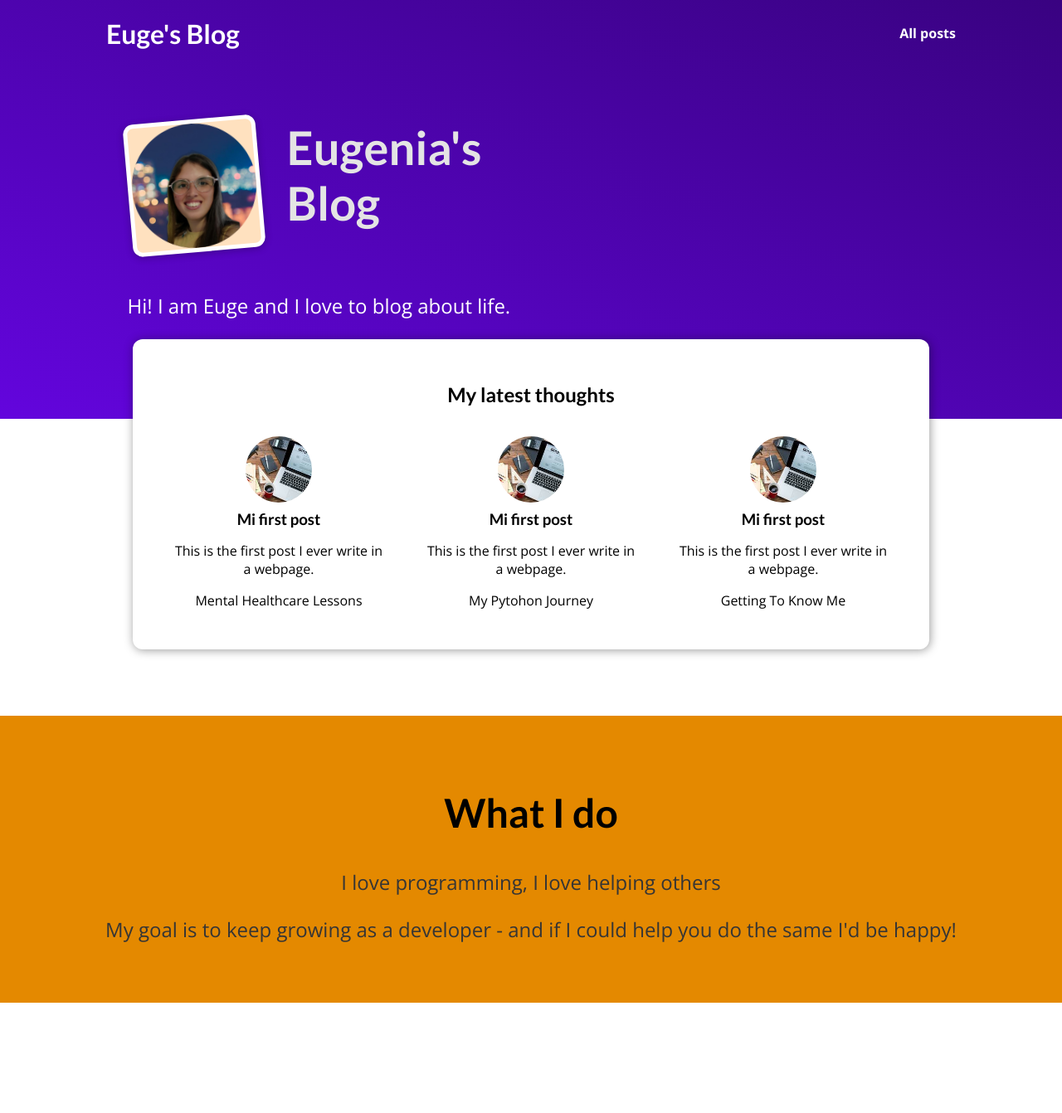
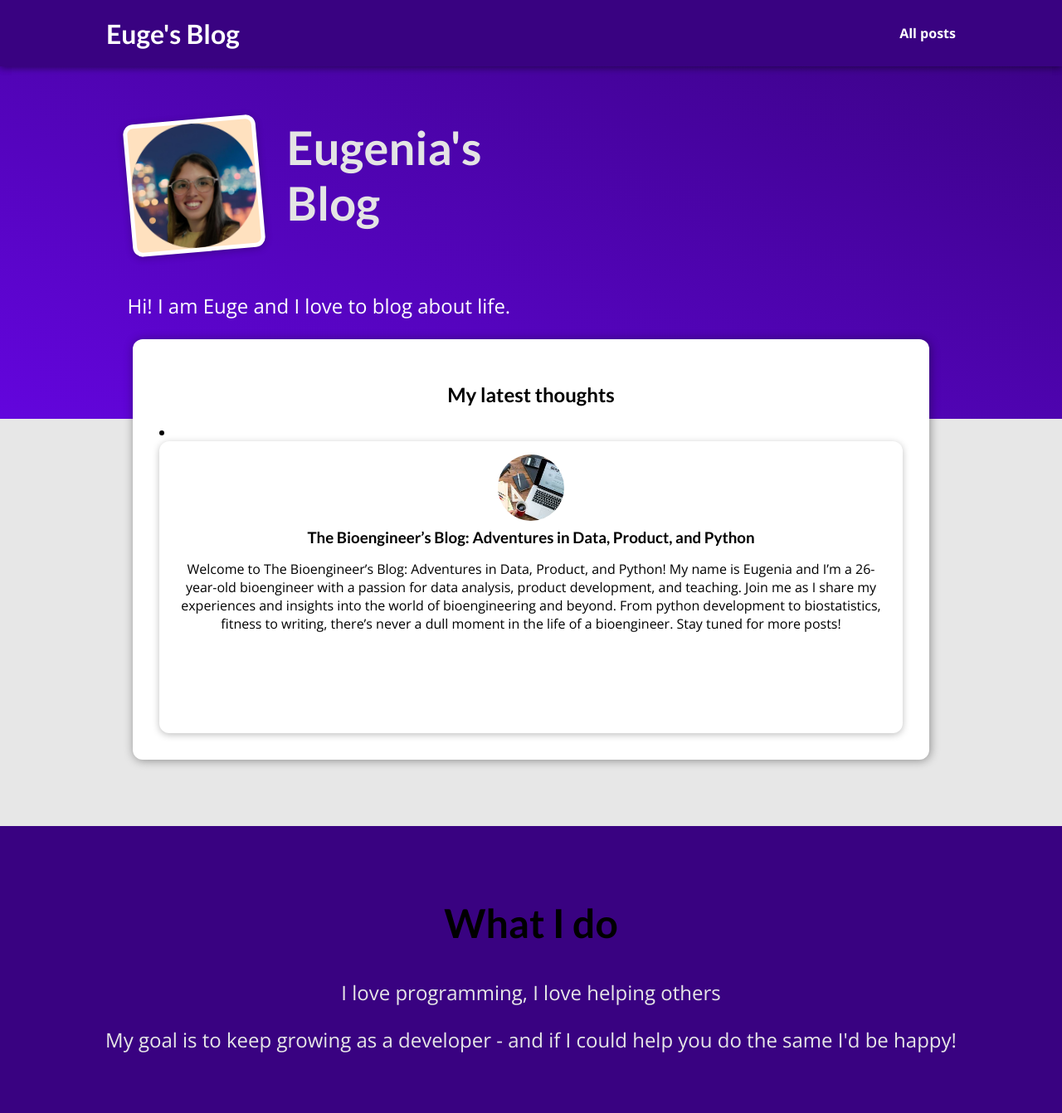
Before and after one commit to euberrino/post-site, a Django app: page / in a window 1280 px wide. Shown: the whole page at 83% size. Before the commit the page ends 1209 px from the top, so only its background shows below. Run offline with Django 4.2, Linux system fonts and the light colour scheme.

Commit message:
dynamic content

```diff
--- a/blog/static/blog/index.css
+++ b/blog/static/blog/index.css
@@ -1,30 +1,4 @@
-#main-navigation {
-    width: 100%;
-    height: 5rem;
-    display: flex;
-    justify-content: space-between;
-    align-items: center;
-    padding: 0 10%;
-    position: absolute;
-    top: 0;
-    left: 0;
-  }
 
-  #main-navigation a {
-    text-decoration: none;
-    color: white;
-    font-weight: bold;
-  }
-
-  #main-navigation a:hover,
-  #main-navigation a:active {
-    color: #cf79f1;
-  }
-
-  #main-navigation h1 a:hover,
-  #main-navigation h1 a:active {
-    color: white;
-  }
 
   #welcome {
     background: linear-gradient(to right top, #6305dd, #390281);
@@ -89,7 +63,7 @@
   #about {
     text-align: center;
     padding: 3rem;
-    background-color: #e48900;
+    background-color: #390281;
     margin-top: 5rem;
   }
 
@@ -99,49 +73,5 @@
 
   #about p {
     font-size: 1.5rem;
-    color: #353535;
+    color: #e7e7e7;
   }
-
-  .post {
-    display: flex;
-    flex-direction: column;
-    align-items: center;
-    text-align: center;
-  }
-
-  .post a {
-    text-decoration: none;
-    color: black;
-    transition: all 0.2s ease;
-    padding: 1rem;
-  }
-
-  .post a:hover,
-  .post a:active {
-    transform: scale(1.1);
-    background-color: #390281;
-    color: white;
-  }
-
-  .post img {
-    width: 5rem;
-    height: 5rem;
-    object-fit: cover;
-    border-radius: 50%;
-  }
-
-  .post h3 {
-    margin: 0.25rem 0;
-  }
-
-  .post time {
-    color: #666666;
-    margin: 0.25rem;
-    font-style: italic;
-    font-size: 0.85rem;
-  }
-
-  .post:hover time,
-  .post:active time {
-    color: white;
-  }
--- /dev/null
+++ b/blog/static/blog/post-preview.css
@@ -0,0 +1,43 @@
+.post {
+    display: flex;
+    flex-direction: column;
+    align-items: center;
+    text-align: center;
+  }
+
+  .post a {
+    text-decoration: none;
+    color: black;
+    transition: all 0.2s ease;
+    padding: 1rem;
+  }
+
+  .post a:hover,
+  .post a:active {
+    transform: scale(1.1);
+    background-color: #390281;
+    color: white;
+  }
+
+  .post img {
+    width: 5rem;
+    height: 5rem;
+    object-fit: cover;
+    border-radius: 50%;
+  }
+
+  .post h3 {
+    margin: 0.25rem 0;
+  }
+
+  .post time {
+    color: #666666;
+    margin: 0.25rem;
+    font-style: italic;
+    font-size: 0.85rem;
+  }
+
+  .post:hover time,
+  .post:active time {
+    color: white;
+  }
--- /dev/null
+++ b/blog/static/blog/posts.css
@@ -0,0 +1,43 @@
+body {
+    background-color: #e7e7e7;
+  }
+
+  #main-navigation {
+    background-color: #390281;
+    box-shadow: 0 2px 8px rgba(0, 0, 0, 0.25);
+  }
+
+  #all-posts {
+    margin: 7rem auto;
+    width: 90%;
+    max-width: 60rem;
+  }
+
+  #all-posts h2 {
+    text-align: center;
+    font-size: 2rem;
+    color: #2e2e2e;
+    margin: 3rem 0;
+  }
+
+  ul {
+    list-style: none;
+    margin: 0;
+    padding: 0;
+    display: grid;
+    grid-template-columns: repeat(auto-fill, minmax(17rem, 1fr));
+    gap: 1.5rem;
+  }
+
+  .post img {
+    width: 7rem;
+    height: 7rem;
+  }
+
+  .post a {
+    height: 22rem;
+    transform-origin: center;
+    box-shadow: 0 2px 8px rgba(0, 0, 0, 0.25);
+    border-radius: 12px;
+    background-color: white;
+  }
--- a/blog/templates/blog/includes/header.html
+++ /dev/null
@@ -1,5 +0,0 @@
-<header>
-    <nav>
-      <a href="{% url 'index' %}">All Challenges</a>
-    </nav>
-  </header>
--- /dev/null
+++ b/blog/templates/blog/includes/post-preview.html
@@ -0,0 +1,15 @@
+{% load static %}
+
+{% for post in posts %}
+<li>
+    <article class="post">
+        <a href="{% url "post-slug" post.slug %}">
+            <img src="{%static "blog/images/"|add:post.image %}" alt="{{post.title}}">
+            <div class="post__content">
+                <h3>{{ post.title }}</h3>
+                <p>{{post.excerpt}}</p>
+            </div>
+           </a>
+    </article>
+    </li>
+{% endfor %}
--- a/blog/templates/blog/index.html
+++ b/blog/templates/blog/index.html
@@ -7,9 +7,12 @@
 
 {% block css_file %}
 <link rel="stylesheet" href="{%static "blog/index.css"%}">
+<link rel="stylesheet" href="{%static "blog/posts.css"%}">
+<link rel="stylesheet" href="{%static "blog/post-preview.css"%}">
 {% endblock css_file %}
 
 {% block content %}
+
 <header id="main-navigation">
     <h1><a href="{% url 'index' %}">Euge's Blog</a></h1>
     <nav>
@@ -25,21 +28,7 @@
     </section>
     <section id="latest-posts">
         <h2>My latest thoughts</h2>
-        <ul>
-            {% for post in posts %}
-            <li>
-                <article class="post">
-                    <a href="{% url "post" post %}">
-                        <img src="{%static "blog/images/writing-blog.jpg"%}" alt="image-post">
-                        <div class="post__content">
-                            <h3>Mi first post</h3>
-                            <p>This is the first post I ever write in a webpage.</p>
-                        </div>
-                        {{ post|title }}</a>
-                </article>
-                </li>
-          {% endfor %}
-
+        {% include "blog/includes/post-preview.html" %}
         </ul>
     </section>
     <section id="about">
--- a/blog/urls.py
+++ b/blog/urls.py
@@ -5,5 +5,5 @@ from . import views
 urlpatterns = [
     path("", views.index, name="index"),
     path("posts", views.get_all_posts,name="all-posts"),
-    path("posts/<str:slug>", views.get_post, name="post")
+    path("posts/<str:slug>", views.get_post, name="post-slug")
 ]
--- a/blog/views.py
+++ b/blog/views.py
@@ -1,25 +1,55 @@
 from django.shortcuts import render
 from django.http import HttpResponseNotFound, HttpResponseRedirect, Http404, HttpResponse
+from datetime import date
 
-posts={
-   "Mi first post":"This is the first post I ever write in a webpage.",
-   "Getting to know me":"I've got many interests. The purpose of this blog is to share my learning trip with you guys.",
-   "My pytohon journey": "I've been coding for 4 years now. It's been a long time. Back in those days I used to be such a mess.",
-   "Mental Healthcare lessons":"I sometimes struggle with it, as I want to learn and learn and there is infinte information going out each and every single day. Here are my tips for staying updated and not getting mentally burnt out in the try.",
+# posts={
+#    "Mi first post":"This is the first post I ever write in a webpage.",
+#    "Getting to know me":"I've got many interests. The purpose of this blog is to share my learning trip with you guys.",
+#    "My pytohon journey": "I've been coding for 4 years now. It's been a long time. Back in those days I used to be such a mess.",
+#    "Mental Healthcare lessons":"I sometimes struggle with it, as I want to learn and learn and there is infinte information going out each and every single day. Here are my tips for staying updated and not getting mentally burnt out in the try.",
 
-}
+# }
+posts = [
+    {
+        "slug": "my-first-post",
+        "image": "writing-blog.jpg",
+        "author": "chat gpt",
+        "date": date(2023, 7, 21),
+        "title": "The Bioengineer’s Blog: Adventures in Data, Product, and Python",
+        "excerpt": """Welcome to The Bioengineer’s Blog: Adventures in Data, Product, and Python! My name is Eugenia and I’m a 26-year-old bioengineer with a passion for data analysis,
+   product development, and teaching. Join me as I share my experiences and insights into the world of bioengineering and beyond. From python development to biostatistics,
+   fitness to writing, there’s never a dull moment in the life of a bioengineer. Stay tuned for more posts!""",
+        "content": """
+   Hello world! My name is Eugenia and I’m a 26-year-old bioengineer. I’ve worked as a python developer, though my main focus is in data and product.
+   I also teach biostatistics at the university and love learning new things.
+   In this blog, I’ll be sharing my experiences and insights into the world of bioengineering,
+   data analysis, and product development. I’ll also be talking about my passion for teaching and how I find writing to be a stimulating and rewarding experience.
+   When I’m not working or teaching, you can find me training at the gym or at home. Fitness is an important part of my life and helps me stay focused and energized.
+   I’m excited to share my journey with you and hope you’ll join me on this adventure. Stay tuned for more posts!
+   """
+    }
+]
+
+
+def get_date(post):
+    return post['date']
 
 # Create your views here.
+
+
 def index(request):
-   last_posts=list(reversed(posts))[0:3]
-   print(last_posts)
-   return  render(request, 'blog/index.html',{'posts':last_posts})
+    last_posts = sorted(posts, key=get_date)[-3:]
+    print(last_posts)
+    return render(request, 'blog/index.html', {'posts': last_posts})
+
 
 def get_all_posts(request):
-   return render(request, 'blog/posts.html',{'posts':posts})
+    return render(request, 'blog/posts.html', {'posts': posts})
 
-def get_post(request,slug):
-   try:
-    return render(request,'blog/post.html',{'name':slug,'text':posts[slug]})
-   except:
-      raise Http404()
+
+def get_post(request, slug):
+    try:
+      selected_post = next(post for post in posts if post['slug']==slug)
+      return render(request, 'blog/post.html', {'post': selected_post})
+    except:
+        raise Http404()
--- a/static/base.css
+++ b/static/base.css
@@ -18,3 +18,30 @@ h3 {
   font-family: 'Lato', sans-serif;
   font-weight: bold;
 }
+#main-navigation {
+  width: 100%;
+  height: 5rem;
+  display: flex;
+  justify-content: space-between;
+  align-items: center;
+  padding: 0 10%;
+  position: absolute;
+  top: 0;
+  left: 0;
+}
+
+#main-navigation a {
+  text-decoration: none;
+  color: white;
+  font-weight: bold;
+}
+
+#main-navigation a:hover,
+#main-navigation a:active {
+  color: #cf79f1;
+}
+
+#main-navigation h1 a:hover,
+#main-navigation h1 a:active {
+  color: white;
+}
--- a/templates/base.html
+++ b/templates/base.html
@@ -14,6 +14,12 @@
 
   </head>
   <body>
+    <header id="main-navigation">
+      <h1><a href="{% url 'index' %}">Euge's Blog</a></h1>
+      <nav>
+          <a href="{% url 'all-posts' %}">All posts</a>
+      </nav>
+    </header>
     {% block content %}
 
     {% endblock %}
```
Also changed, not shown: blog/static/blog/post.css (added, +62 -0 lines), blog/templates/blog/post.html (+16 -3 lines), blog/templates/blog/posts.html (+9 -9 lines).
